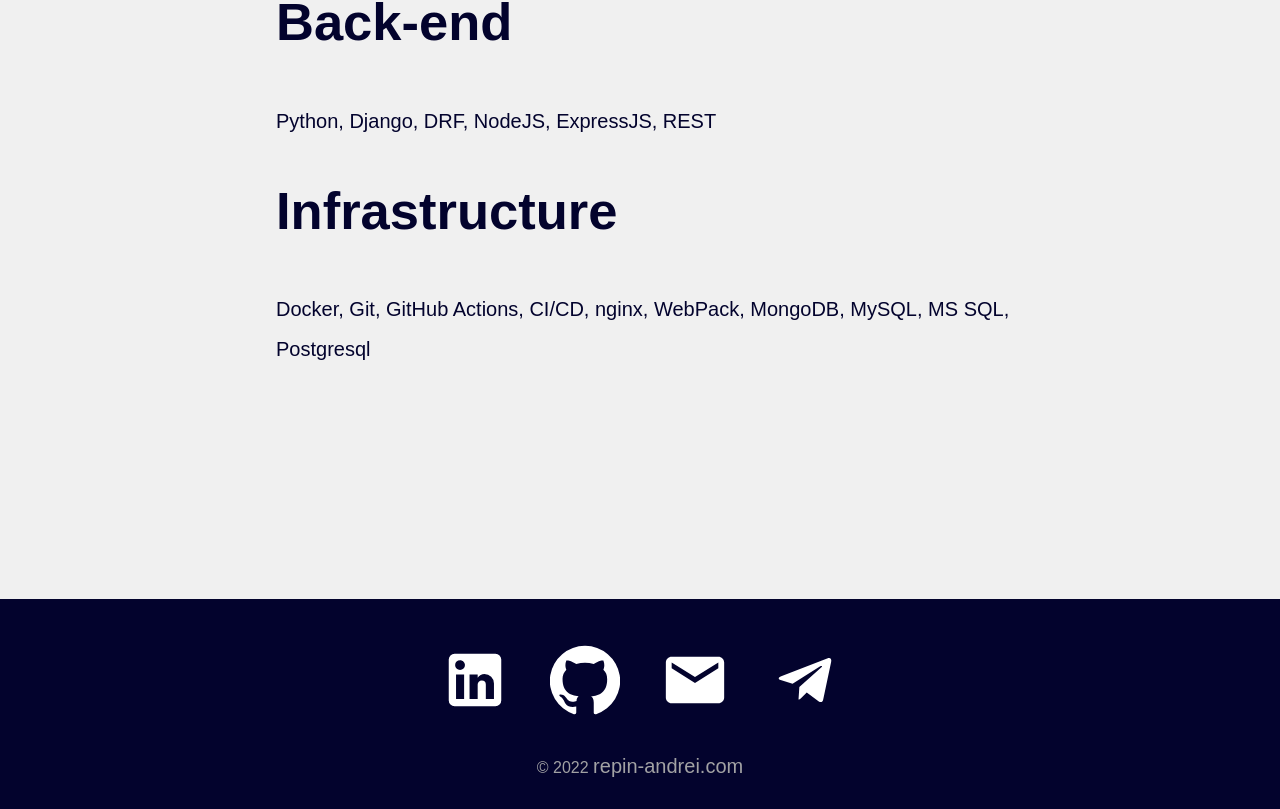
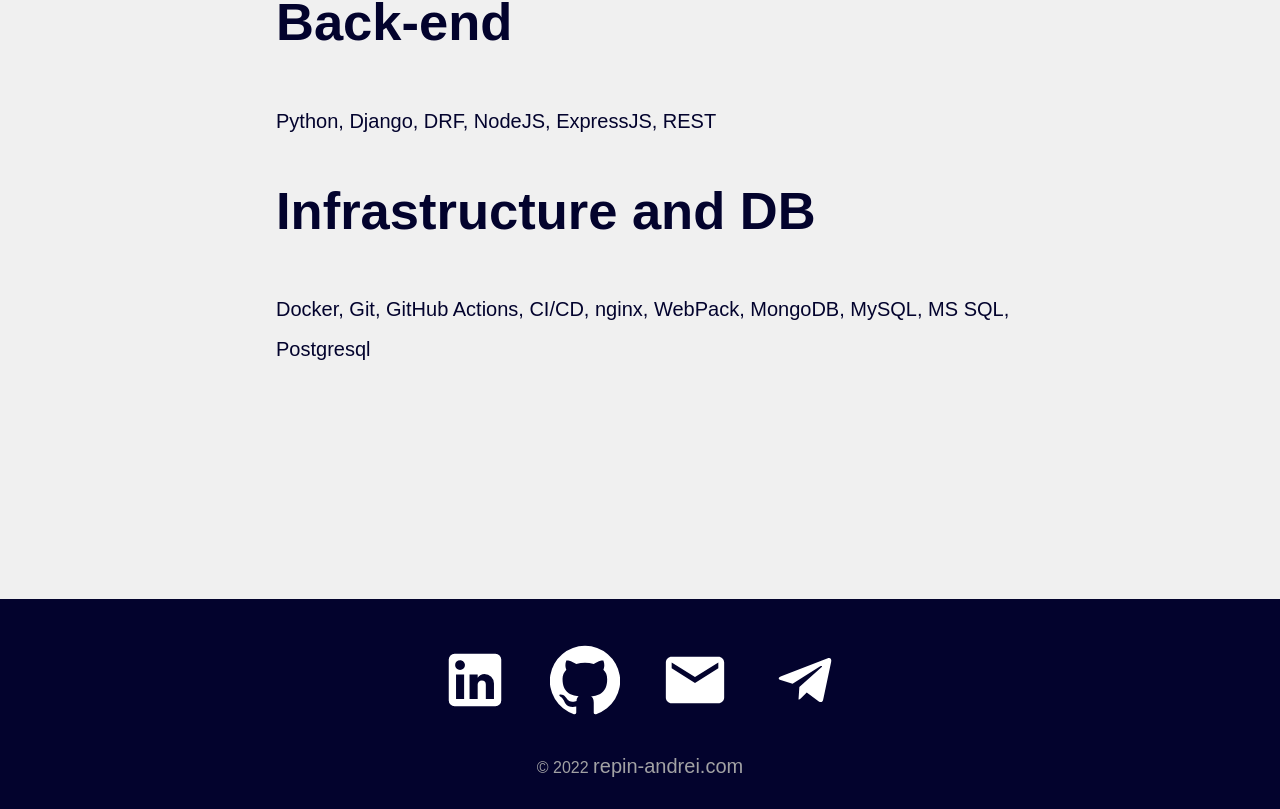
Before and after one commit to RA404/-react-portfolio, a React (Create React App) app: page / in a window 1280 px wide. Shown: the part 1289-2098 px from the top of the page. Built offline with nearby package versions, Linux system fonts and the light colour scheme.

Commit message:
change skills info

```diff
--- a/src/pages/Home.js
+++ b/src/pages/Home.js
@@ -46,7 +46,7 @@ function Home() {
             <span>Python, Django, DRF, NodeJS, ExpressJS, REST</span>
           </li>
           <li className='item'>
-            <h2>Infrastructure</h2>
+            <h2>Infrastructure and DB</h2>
             <span>Docker, Git, GitHub Actions, CI/CD, nginx, WebPack, MongoDB, MySQL, MS SQL, Postgresql</span>
           </li>
         </ol>
```
